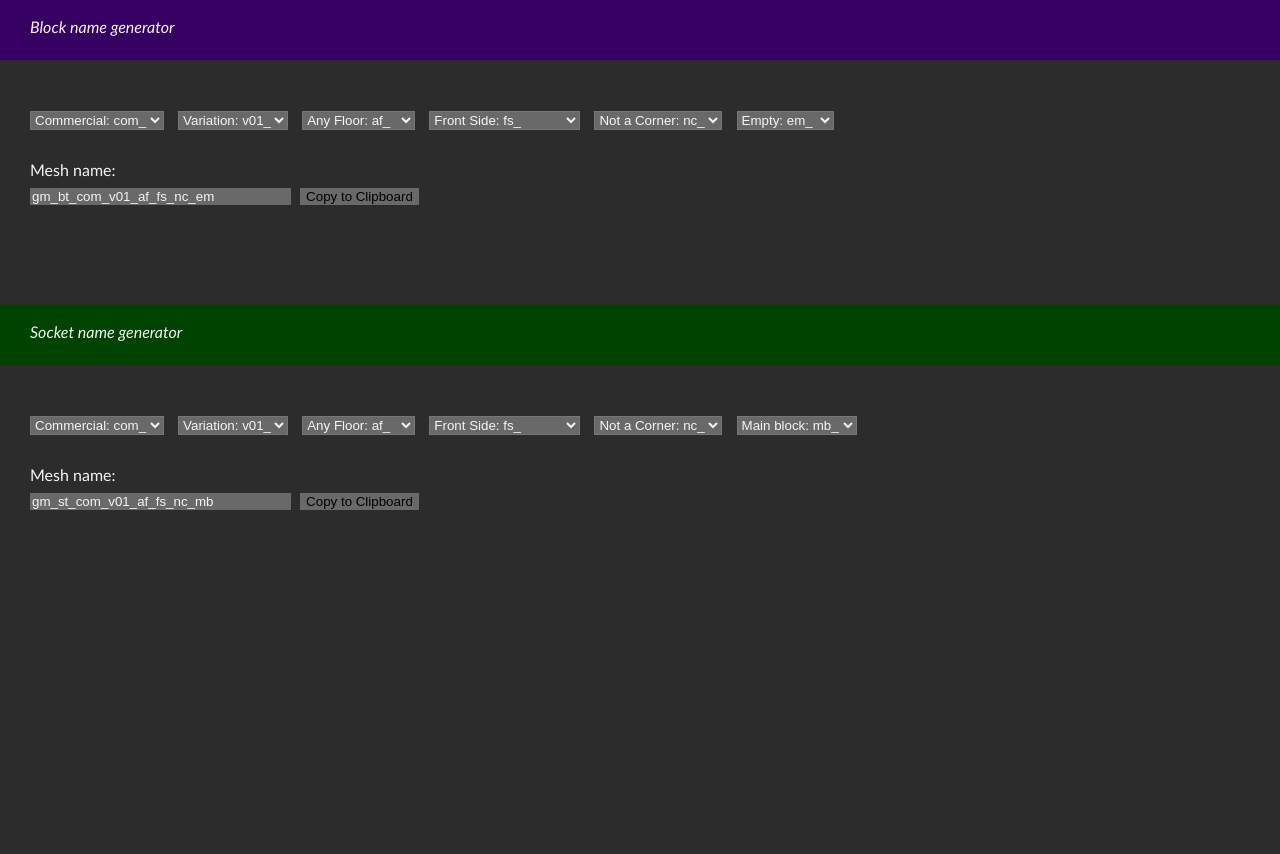
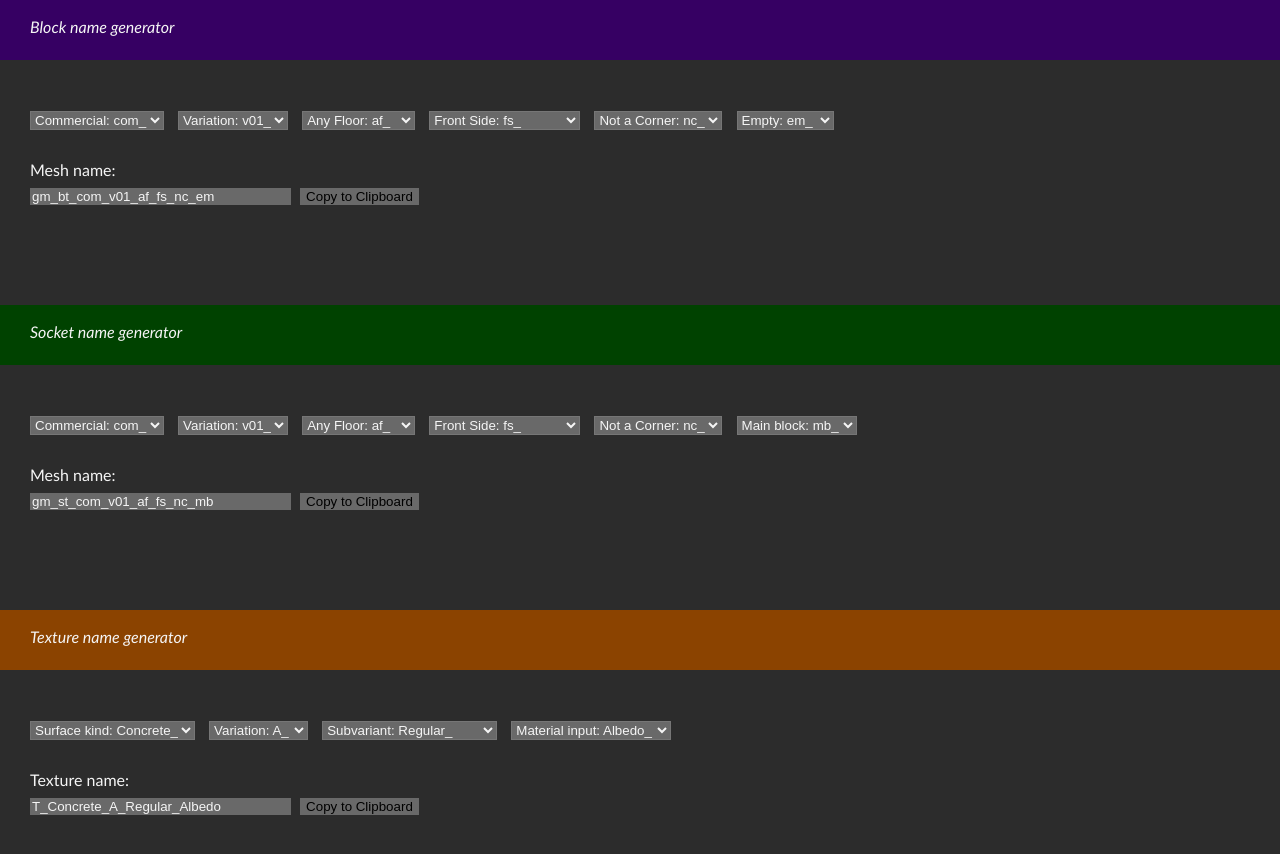
Before and after one commit to ctelegin/name_generator, a plain HTML site: page index.html in a window 1280 px wide. Before the commit the page ends 800 px from the top, so only its background shows below. Drawn offline with Linux system fonts and the light colour scheme.

Commit message:
add textures, fix bug

```diff
--- a/index.html
+++ b/index.html
@@ -36,9 +36,13 @@ function setBlockName(){
 function setSocketName(){
     setName("gm_st_", "socket_name", "socket_name_generator")
 }
+function setTextureName(){
+    setName("T_", "texture_name", "texture_name_generator")
+}
 function initNameElements(){
     setBlockName();
     setSocketName();
+    setTextureName();
 }
 function setMeshName(){
     setName("sm_")
@@ -179,7 +183,7 @@ function deselectAll() {
 <option>Roof: rf_</option>
 </select>
 
-<select class="dropdown-select" onchange = "setBlockName()">
+<select class="dropdown-select" onchange = "setSocketName()">
 <option>Front Side: fs_</option>
 <option>Left Side: ls_</option>
 <option>Right Side: rs_</option>
@@ -213,5 +217,45 @@ function deselectAll() {
 <input type = "text" id = "socket_name" size = "30">
 <button onclick="copyToClipboard('socket_name')">Copy to Clipboard</button>
 </div>
+
+
+<div class="caption" style="background: rgb(139, 67, 0);"><p>Texture name generator</p></div>
+<div id="texture_name_generator" class="container">
+<br>
+
+<select class="dropdown-select" onchange = "setTextureName()">
+<option>Surface kind: Concrete_</option>
+<option>Surface kind: Bricks_</option>
+</select>
+
+<select class="dropdown-select" onchange = "setTextureName()">
+<option>Variation: A_</option>
+<option>Variation: B_</option>
+<option>Variation: C_</option>
+<option>Variation: D_</option>
+<option>Variation: E_</option>
+<option>Variation: F_</option>
+<option>Variation: G_</option>
+<option>Variation: H_</option>
+<option>Variation: U_</option>
+<option>Variation: I_</option>
+</select>
+
+<select class="dropdown-select" onchange = "setTextureName()">
+<option>Subvariant: Regular_</option>
+<option>Subvariant: Damaged_</option>
+<option>Subvariant: DirectorsCut_</option>
+</select>
+
+<select class="dropdown-select" onchange = "setTextureName()">
+<option>Material input: Albedo_</option>
+<option>Material input: ORM_</option>
+<option>Material input: Normal_</option>
+</select>
+
+<p style="margin-bottom: 6px; margin-top: 30px;"> Texture name: </p>
+<input type = "text" id = "texture_name" size = "30">
+<button onclick="copyToClipboard('texture_name')">Copy to Clipboard</button>
+</div>
 </body>
 </html>
```
